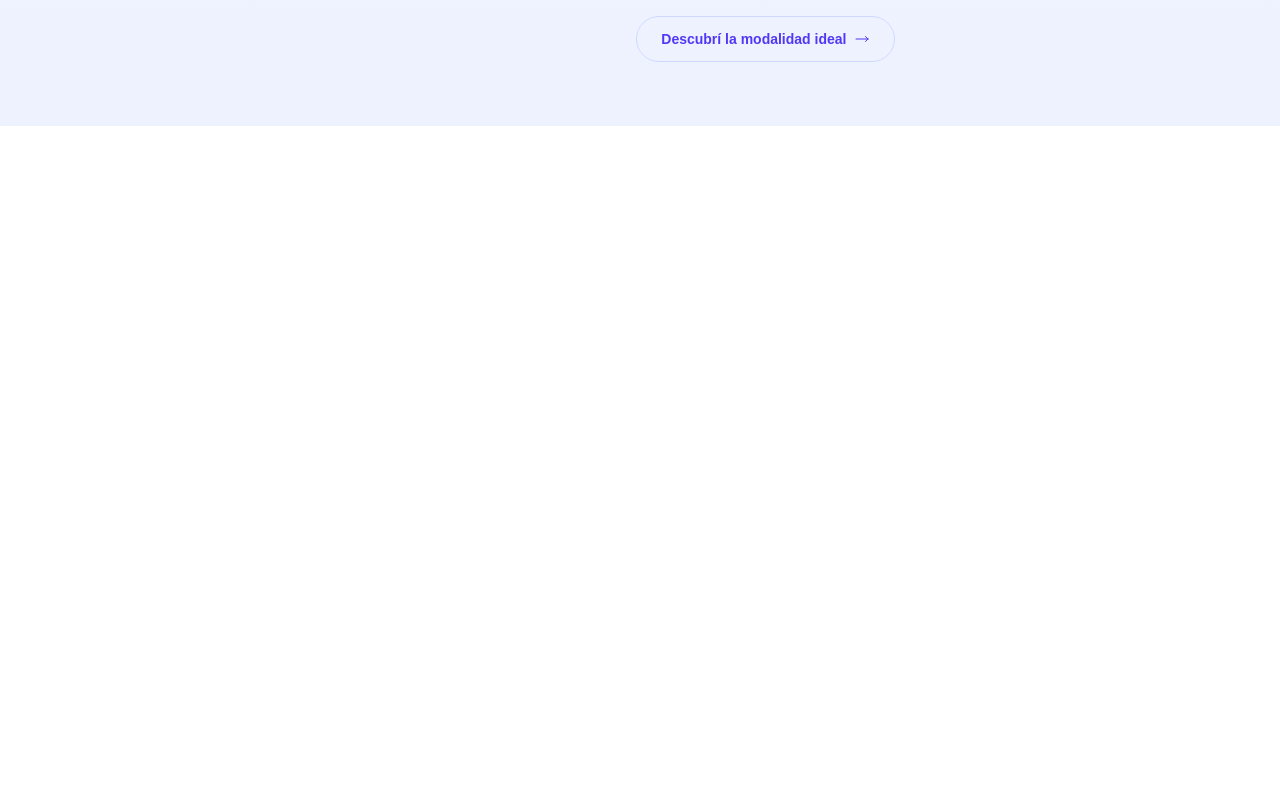
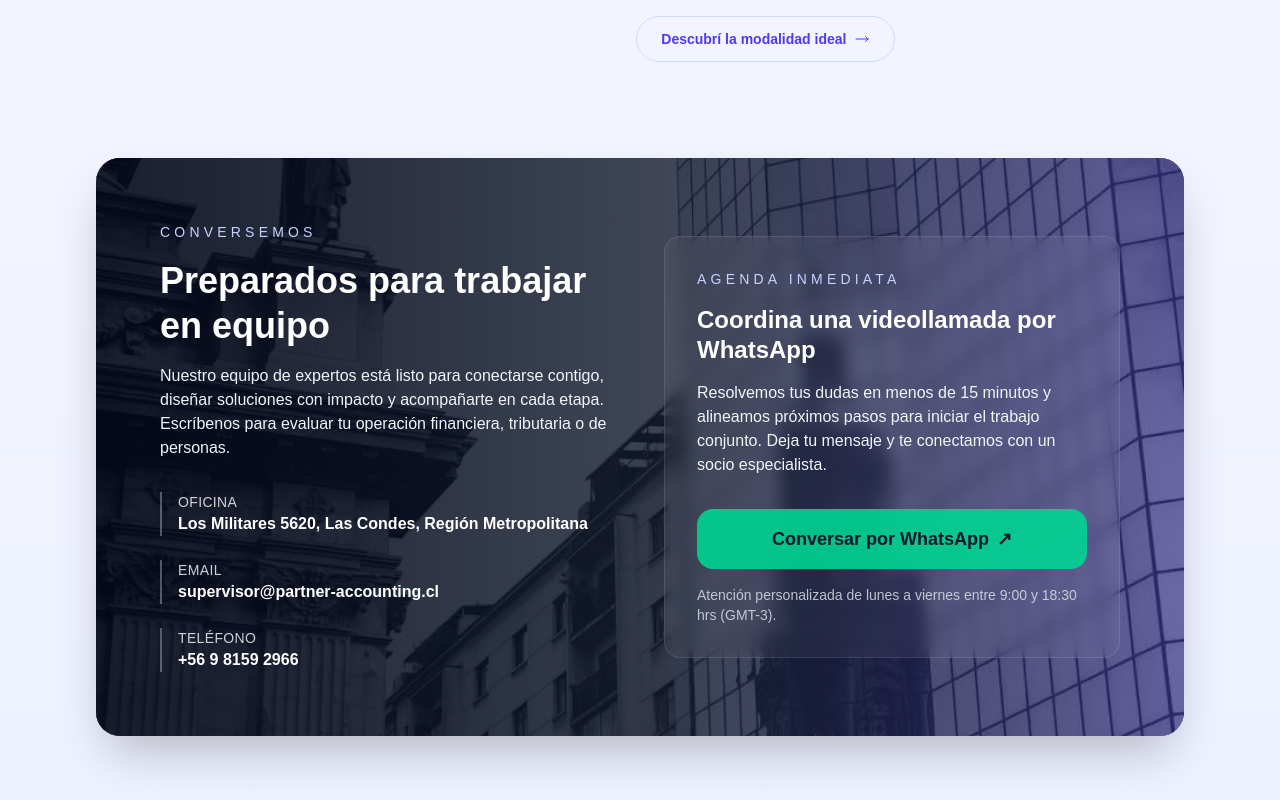
Before and after one commit to Dxeg0o/tupartnercontable, a Next.js app in the folder my-app/: page / in a window 1280 px wide. Shown: the part 5621-6421 px from the top of the page. Before the commit the page ends 5747 px from the top, so only its background shows below. Built offline with nearby package versions, Linux system fonts and the light colour scheme.

Commit message:
feat: add WhatsApp contact section

```diff
--- /dev/null
+++ b/my-app/src/app/components/ContactSection.tsx
@@ -0,0 +1,101 @@
+"use client";
+
+import Image from "next/image";
+
+const contactDetails = [
+  {
+    label: "Oficina",
+    value: "Los Militares 5620, Las Condes, Región Metropolitana",
+  },
+  {
+    label: "Email",
+    value: "supervisor@partner-accounting.cl",
+    href: "mailto:supervisor@partner-accounting.cl",
+  },
+  {
+    label: "Teléfono",
+    value: "+56 9 8159 2966",
+    href: "tel:+56981592966",
+  },
+];
+
+export function ContactSection() {
+  const whatsappLink =
+    "https://wa.me/56981592966?text=" +
+    encodeURIComponent(
+      "Hola Partner Accounting, me gustaría coordinar una reunión para conversar sobre asesoría contable."
+    );
+
+  return (
+    <section id="contacto" className="mt-24">
+      <div className="relative overflow-hidden rounded-3xl bg-slate-900 text-white shadow-2xl">
+        <Image
+          src="/Partner-Accounting-Home-01.jpg"
+          alt="Vista panorámica de Santiago de Chile"
+          fill
+          className="object-cover"
+          priority
+        />
+        <div className="absolute inset-0 bg-gradient-to-r from-slate-950/90 via-slate-900/80 to-indigo-900/70" />
+        <div className="relative grid gap-12 px-8 py-16 md:px-12 lg:grid-cols-2 lg:px-16">
+          <div>
+            <p className="text-sm uppercase tracking-[0.3em] text-indigo-200">Conversemos</p>
+            <h2 className="mt-4 text-3xl font-semibold leading-tight md:text-4xl">
+              Preparados para trabajar en equipo
+            </h2>
+            <p className="mt-4 text-base text-slate-100">
+              Nuestro equipo de expertos está listo para conectarse contigo, diseñar soluciones con impacto y acompañarte en cada etapa. Escríbenos para evaluar tu operación financiera, tributaria o de personas.
+            </p>
+            <dl className="mt-8 space-y-6 text-sm text-slate-100">
+              {contactDetails.map((detail) => (
+                <div key={detail.label} className="border-l-2 border-white/30 pl-4">
+                  <dt className="font-medium uppercase tracking-wide text-white/80">
+                    {detail.label}
+                  </dt>
+                  {detail.href ? (
+                    <dd>
+                      <a
+                        href={detail.href}
+                        className="text-base font-semibold text-white transition hover:text-indigo-200"
+                      >
+                        {detail.value}
+                      </a>
+                    </dd>
+                  ) : (
+                    <dd className="text-base font-semibold text-white">{detail.value}</dd>
+                  )}
+                </div>
+              ))}
+            </dl>
+          </div>
+          <div className="flex items-center">
+            <div className="w-full rounded-2xl border border-white/10 bg-white/5 p-8 backdrop-blur">
+              <p className="text-sm uppercase tracking-[0.3em] text-indigo-200">
+                Agenda inmediata
+              </p>
+              <h3 className="mt-4 text-2xl font-semibold leading-tight">
+                Coordina una videollamada por WhatsApp
+              </h3>
+              <p className="mt-4 text-base text-slate-100">
+                Resolvemos tus dudas en menos de 15 minutos y alineamos próximos pasos para iniciar el trabajo conjunto. Deja tu mensaje y te conectamos con un socio especialista.
+              </p>
+              <a
+                href={whatsappLink}
+                target="_blank"
+                rel="noopener noreferrer"
+                className="mt-8 inline-flex w-full items-center justify-center gap-2 rounded-2xl bg-emerald-400/90 px-6 py-4 text-center text-lg font-semibold text-slate-900 transition hover:bg-emerald-300"
+                aria-label="Escribir al equipo por WhatsApp"
+              >
+                Conversar por WhatsApp
+                <span aria-hidden="true">↗</span>
+              </a>
+              <p className="mt-4 text-sm text-slate-200/80">
+                Atención personalizada de lunes a viernes entre 9:00 y 18:30 hrs (GMT-3).
+              </p>
+            </div>
+          </div>
+        </div>
+      </div>
+    </section>
+  );
+}
--- a/my-app/src/app/page.tsx
+++ b/my-app/src/app/page.tsx
@@ -1,3 +1,4 @@
+import { ContactSection } from "./components/ContactSection";
 import { FAQSection } from "./components/FAQSection";
 import { HeroSection } from "./components/HeroSection";
 import { ModalidadesSection } from "./components/ModalidadesSection";
@@ -124,6 +125,8 @@ export default function Home() {
         <FAQSection />
 
         <ModalidadesSection serviceModes={serviceModes} />
+
+        <ContactSection />
       </div>
     </div>
   );
```
